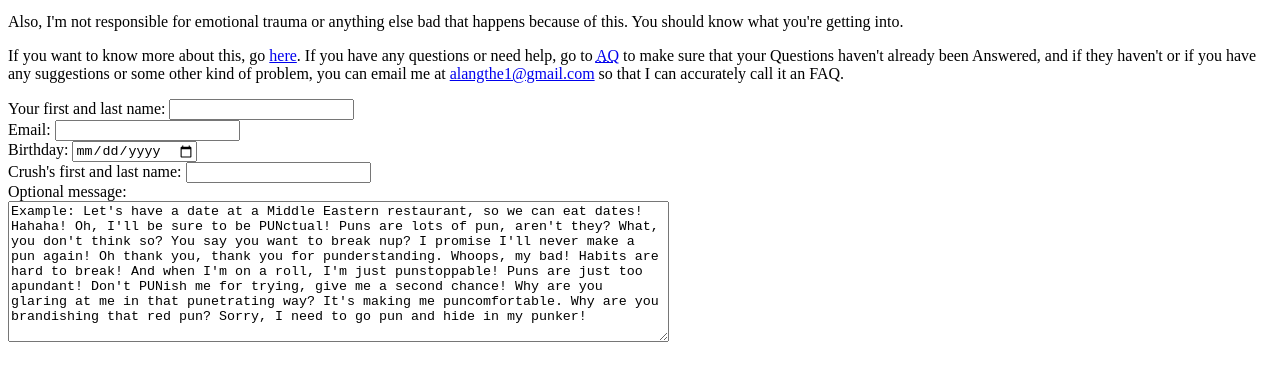
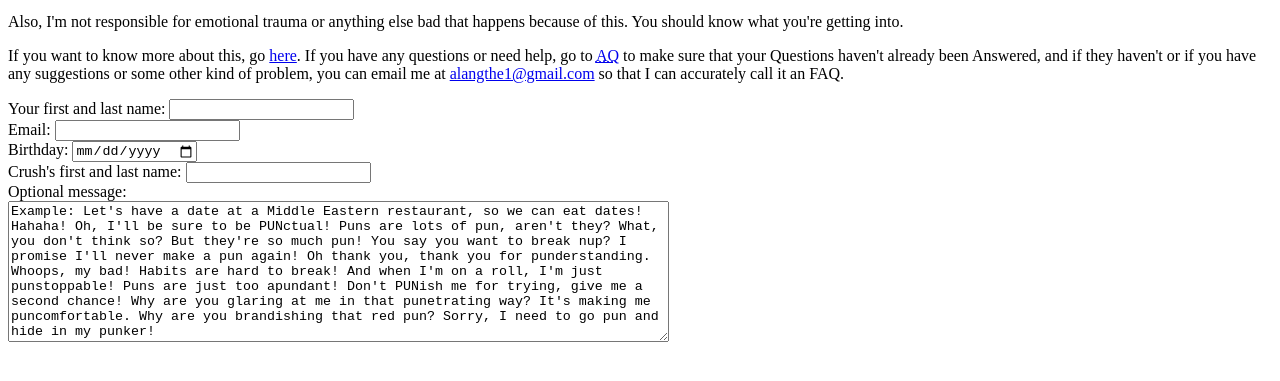
Before and after one commit to SylviaOctoCat/lol, a plain HTML site: page index.html in a window 1280 px wide. Shown: the part 101-482 px from the top of the page. Drawn offline with Linux system fonts and the light colour scheme.

Commit message:
Update index.html

```diff
--- a/index.html
+++ b/index.html
@@ -31,7 +31,7 @@
         /></label>
         <br />
         <label>Optional message: <br /><textarea name="message" cols=80
-        rows=9>Example: Let's have a date at a Middle Eastern restaurant, so we can eat dates! Hahaha! Oh, I'll be sure to be PUNctual! Puns are lots of pun, aren't they? What, you don't think so? You say you want to break nup? I promise I'll never make a pun again! Oh thank you, thank you for punderstanding. Whoops, my bad! Habits are hard to break! And when I'm on a roll, I'm just punstoppable! Puns are just too apundant! Don't PUNish me for trying, give me a second chance! Why are you glaring at me in that punetrating way? It's making me puncomfortable. Why are you brandishing that red pun? Sorry, I need to go pun and hide in my punker!</textarea></label>
+        rows=9>Example: Let's have a date at a Middle Eastern restaurant, so we can eat dates! Hahaha! Oh, I'll be sure to be PUNctual! Puns are lots of pun, aren't they? What, you don't think so? But they're so much pun! You say you want to break nup? I promise I'll never make a pun again! Oh thank you, thank you for punderstanding. Whoops, my bad! Habits are hard to break! And when I'm on a roll, I'm just punstoppable! Puns are just too apundant! Don't PUNish me for trying, give me a second chance! Why are you glaring at me in that punetrating way? It's making me puncomfortable. Why are you brandishing that red pun? Sorry, I need to go pun and hide in my punker!</textarea></label>
     </form>
   </body>
 </html>
```
